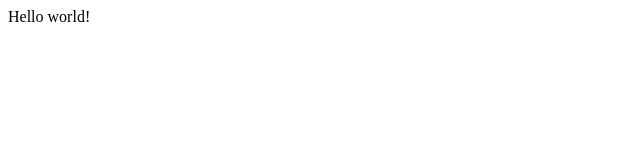
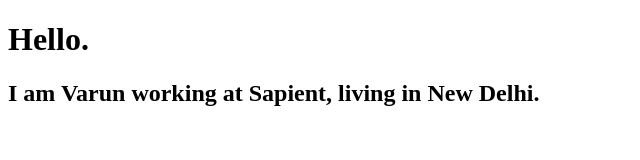
Before and after one commit to varungarg455/gatsby-jamstack, a Gatsby site: page / in a window 1280 px wide. Shown: the whole page, without its empty margins (0-640 px from the left). Built offline with nearby package versions, Linux system fonts and the light colour scheme; Gatsby itself is replaced by a stand-in of ours.

Commit message:
Initial commit

```diff
--- a/src/pages/index.js
+++ b/src/pages/index.js
@@ -1,5 +1,12 @@
 import React from "react"
 
-export default function Home() {
-  return <div>Hello world!</div>
+const IndexPage = () => {
+  return (
+    <div>
+      <h1>Hello.</h1>
+      <h2>I am Varun working at Sapient, living in New Delhi.</h2>
+    </div>
+  )
 }
+
+export default IndexPage;
```
Also changed, not shown: 1 other file.
